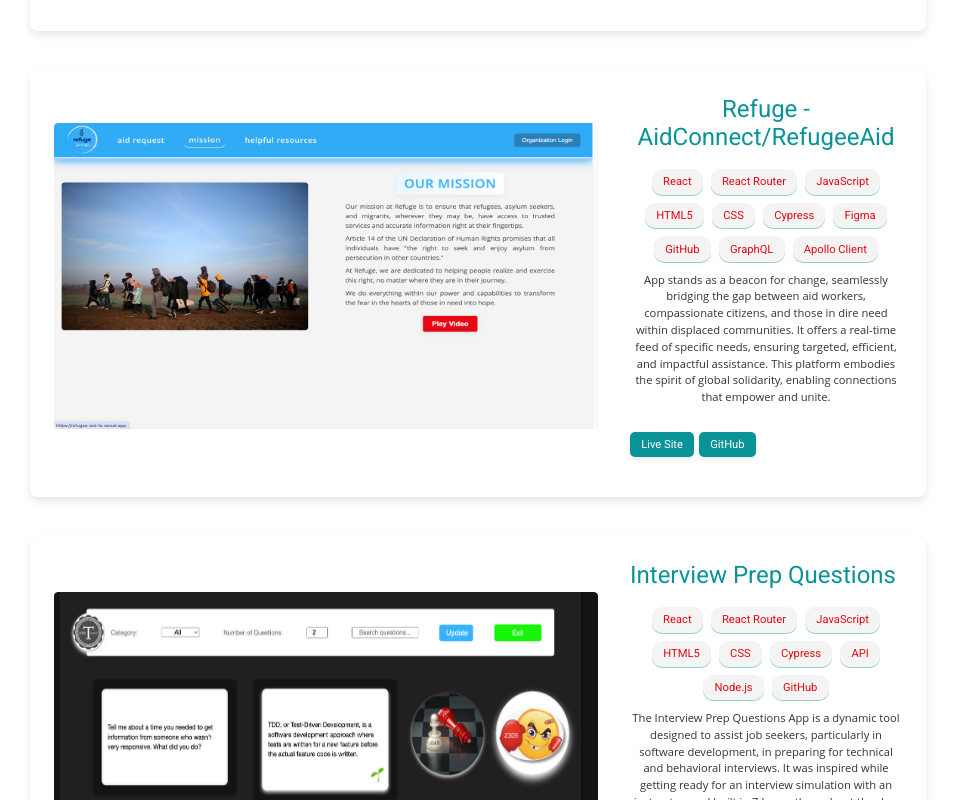
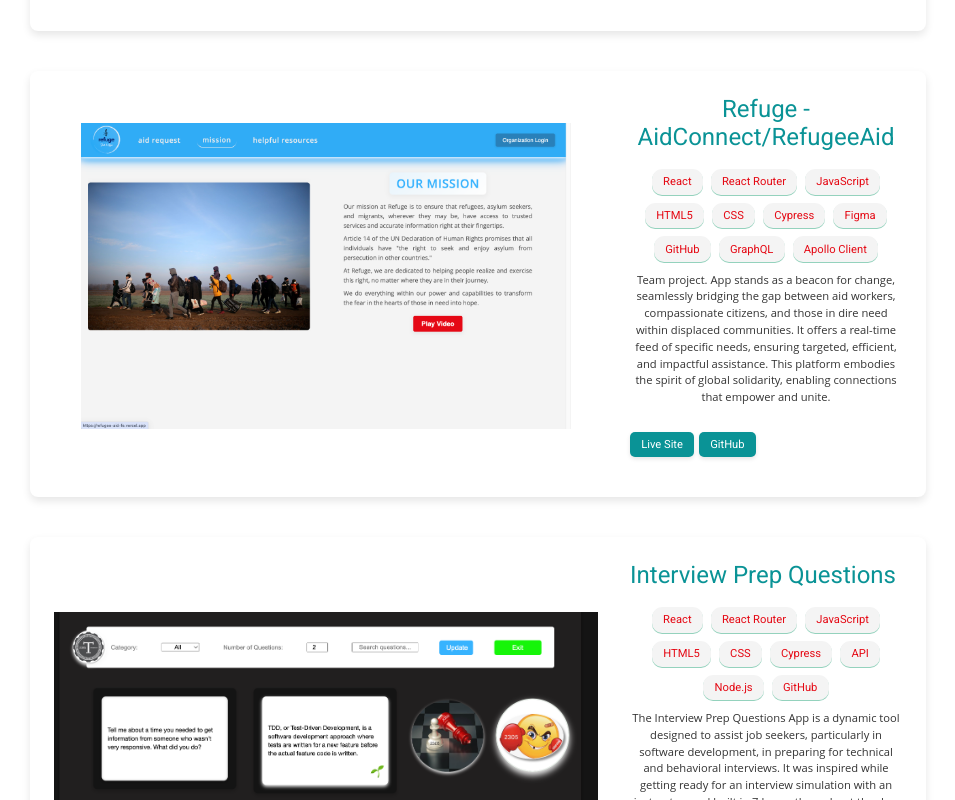
Before and after one commit to Sulton88Mehron90/portfolio1, a React (Create React App) app: page /detailed-projects in a window 1280 px wide. Shown: the part 1080-1880 px from the top of the page, without its empty margins (162-1117 px from the left). Built offline with nearby package versions, Linux system fonts and the light colour scheme.

Commit message:
Add edits to projects lists

```diff
--- a/src/components/Projects.jsx
+++ b/src/components/Projects.jsx
@@ -45,7 +45,7 @@ export const projectList = [
     title: 'Refuge - AidConnect/RefugeeAid',
     tech: ['React', 'React Router', 'JavaScript', 'HTML5', 'CSS', 'Cypress', 'Figma', 'GitHub', 'GraphQL', 'Apollo Client'],
     description:
-      'App stands as a beacon for change, seamlessly bridging the gap between aid workers, compassionate citizens, and those in dire need within displaced communities. It offers a real-time feed of specific needs, ensuring targeted, efficient, and impactful assistance. This platform embodies the spirit of global solidarity, enabling connections that empower and unite.',
+      'Team project. App stands as a beacon for change, seamlessly bridging the gap between aid workers, compassionate citizens, and those in dire need within displaced communities. It offers a real-time feed of specific needs, ensuring targeted, efficient, and impactful assistance. This platform embodies the spirit of global solidarity, enabling connections that empower and unite.',
     liveLink: 'https://refugee-aid-fe.vercel.app/',
     githubLink: 'https://github.com/Refugee-Aid-Capstone/refugee-aid-fe',
     image: refuge,
@@ -78,7 +78,7 @@ export const projectList = [
     title: 'FitChicks',
     tech: ['JavaScript', 'HTML5', 'CSS', 'Webpack', 'Fetch API', 'Figma', 'GitHub', 'Adobe Photoshop'],
     description:
-      "FitChicks/FitLit is a web application dedicated to delivering user-friendly and comprehensive dashboards that depict user's daily habits. These include sleep patterns, hydration levels, and physical activity metrics. The application provides up-to-date activity data, empowering users with insights about their lifestyle and facilitating informed decisions towards achieving their health goals and milestones.FitChicks/FitLit operates on a local server environment and interacts with dedicated API endpoints to fetch and manipulate user-specific data. Moreover, FitLit supports user interactivity allowing users to add new hydration records and daily activity notes, which aids in further customizing their health-tracking experience.",
+      "Team project. FitChicks/FitLit is a web application dedicated to delivering user-friendly and comprehensive dashboards that depict user's daily habits. These include sleep patterns, hydration levels, and physical activity metrics. The application provides up-to-date activity data, empowering users with insights about their lifestyle and facilitating informed decisions towards achieving their health goals and milestones.FitChicks/FitLit operates on a local server environment and interacts with dedicated API endpoints to fetch and manipulate user-specific data. Moreover, FitLit supports user interactivity allowing users to add new hydration records and daily activity notes, which aids in further customizing their health-tracking experience.",
     liveLink: 'https://fitlit-group-project-jy-jm-ps.vercel.app/',
     githubLink: 'https://github.com/Sulton88Mehron90/fitlit-group-project-jy-jm-ps',
     image: fitChicks,
@@ -89,7 +89,7 @@ export const projectList = [
     title: 'Rancid Tomatillos',
     tech: ['React', 'React Router', 'JavaScript', 'HTML5', 'CSS', 'Cypress', 'Figma', 'GitHub', 'Heroku'],
     description:
-      'Welcome to Rancid Tomatillos, your go-to platform for all things cinema! Browse our extensive library of movies, delve into detailed information on each film, and even watch trailers. Use the search feature to find movies that pique your interest, or filter films based on ratings to discover hidden gems.',
+      'Team project. Welcome to Rancid Tomatillos, your go-to platform for all things cinema! Browse our extensive library of movies, delve into detailed information on each film, and even watch trailers. Use the search feature to find movies that pique your interest, or filter films based on ratings to discover hidden gems.',
     liveLink: 'https://rancid-tomatillos-denzel-parvin.vercel.app/',
     githubLink: 'https://github.com/Sulton88Mehron90/rancid-tomatillos-denzel-parvin',
     image: rancidTomatillos,
@@ -111,7 +111,7 @@ export const projectList = [
     title: 'Parks Passport',
     tech: ['React', 'React Router', 'TypeScript', 'JavaScript', 'HTML5', 'CSS', 'Cypress', 'Fetch API', 'Figma', 'GitHub'],
     description:
-      "Created a web application that allows a user to browse National Parks, look further into details about a chosen park, and view, save, and remove parks in their favorites. Used data from the public NPS API to make a modern and sleek app that displays the parks data in a more pleasing and easily navigated UI. Collaborated within a dynamic team of three to develop a React project, while gaining proficiency in TypeScript, implementing routing with React Router, and performing end-to-end testing using Cypress.",
+      "Team project. Created a web application that allows a user to browse National Parks, look further into details about a chosen park, and view, save, and remove parks in their favorites. Used data from the public NPS API to make a modern and sleek app that displays the parks data in a more pleasing and easily navigated UI. Collaborated within a dynamic team of three to develop a React project, while gaining proficiency in TypeScript, implementing routing with React Router, and performing end-to-end testing using Cypress.",
     liveLink: 'https://stretch-tech-pi.vercel.app/',
     githubLink: 'https://github.com/Sulton88Mehron90/stretchTech',
     image: parkPassport,
@@ -144,7 +144,7 @@ export const projectList = [
     title: "What's Cookin'?",
     tech: ['JavaScript', 'HTML', 'CSS', 'Webpack', 'Mocha', 'Chai', 'Fetch API', 'Figma', 'Git'],
     description:
-      "What's Cookin'? is a group project completed as a part of Module 2 at Turing School of Software Design's Front-End curriculum. The application hosts a variety of recipes that can be viewed as a whole, by course (salads, hor d'oevres, main courses, sides), or searched by a tag or recipe name to show relevent recipes. When looking at a recipe's page that recipe can be saved to the users saved recipes page. When looking at the saved recipe collection the user may search through their recipes and delete recipes of their choosing.",
+      "Team project. What's Cookin'? is a group project completed as a part of Module 2 at Turing School of Software Design's Front-End curriculum. The application hosts a variety of recipes that can be viewed as a whole, by course (salads, hor d'oevres, main courses, sides), or searched by a tag or recipe name to show relevent recipes. When looking at a recipe's page that recipe can be saved to the users saved recipes page. When looking at the saved recipe collection the user may search through their recipes and delete recipes of their choosing.",
     liveLink: 'https://whats-cookin-group-project.vercel.app/',
     githubLink: 'https://github.com/JamieCaudill/whats-cookin-group-project',
     image: whatsCookin,
@@ -155,7 +155,7 @@ export const projectList = [
     title: 'ColoRandom',
     tech: ['JavaScript', 'HTML', 'CSS', 'GitHub'],
     description:
-      "An app was built that displays a randomized palette of five colors. This app allows users to save their favorite palettes to a collection and delete palettes from their saved collection as needed. A web application was developed using vanilla JavaScript to create a randomized color palette and enable users to save and delete previous palettes. Git Workflow practices were utilized for team collaboration, and the project was optimized to use data models to track the user’s saved palettes and the current palette. Feedback from project managers and mentors was incorporated through ongoing code reviews.",
+      "Team project. An app was built that displays a randomized palette of five colors. This app allows users to save their favorite palettes to a collection and delete palettes from their saved collection as needed. A web application was developed using vanilla JavaScript to create a randomized color palette and enable users to save and delete previous palettes. Git Workflow practices were utilized for team collaboration, and the project was optimized to use data models to track the user’s saved palettes and the current palette. Feedback from project managers and mentors was incorporated through ongoing code reviews.",
     liveLink: 'https://andreasorensen.github.io/coloRandom-Team-Project/',
     githubLink: 'https://github.com/andreasorensen/coloRandom-Team-Project',
     image: coloRandom,
@@ -187,7 +187,7 @@ export const projectList = [
 const Projects = () => {
   return (
     <section id="projects" className="divider">
-      <h2>My Projects</h2>
+      <h2>Projects</h2>
       <div>
         {projectList.slice(0, 3).map((project, i) => (
           <Project key={project.id} data={project} reverse={i % 2 === 0} />
--- a/src/index.css
+++ b/src/index.css
@@ -428,14 +428,15 @@ header {
   box-shadow: 0 4px 8px rgba(0, 0, 0, 0.1);
 }
 
-.project:last-of-type {
+/* .project:last-of-type {
   margin-bottom: 0;
-}
+} */
 
 .project .image-link {
   display: block;
   width: 100%;
   height: auto;
+
   margin-bottom: 1rem;
   aspect-ratio: 16/9;
   border-radius: 4px;
@@ -446,6 +447,10 @@ header {
 .project .image {
   width: 100%;
   height: auto;
+  object-fit: contain;
+  border-radius: 8px;
+  display: block;
+  margin: 0 auto;
 }
 
 .project .links {
@@ -523,100 +528,80 @@ header {
 }
 
 /*
+
 .project {
-  margin-bottom: 2.5rem;
-  padding: 1.5rem;
-  border-radius: 8px;
-  background-color: #fff;
-  box-shadow: 0 4px 8px rgba(0, 0, 0, 0.1);
   display: flex;
   flex-direction: column;
-  align-items: center;
-  transition: transform 0.3s ease, box-shadow 0.3s ease;
+  margin-bottom: 2rem;
 }
 
-.project:hover {
-  transform: translateY(-5px);
-  box-shadow: 0 8px 16px rgba(0, 0, 0, 0.15);
+.project.reverse {
+  flex-direction: column-reverse;
 }
 
 .project .image-link {
   display: block;
   width: 100%;
   height: auto;
-  margin-bottom: 1rem;
-  aspect-ratio: 16/9;
-  border-radius: 4px;
-  overflow: hidden;
-  text-decoration: none;
 }
 
 .project .image {
   width: 100%;
   height: auto;
+  object-fit: contain;
+  border-radius: 8px;
+  background-color: #f4f4f4;
+  display: block;
+  margin: 0 auto;
+}
+
+
+.project .content {
+  padding: 1rem;
+  background: #fff;
+  box-shadow: 0 4px 6px rgba(0, 0, 0, 0.1);
+  border-radius: 8px;
+}
+
+.project .content h3 {
+  margin-top: 0;
+}
+
+.project .content ul {
+  padding: 0;
+  list-style: none;
+  display: flex;
+  flex-wrap: wrap;
+  gap: 0.5rem;
+  margin-bottom: 1rem;
+}
+
+.project .content ul li {
+  background: #eee;
+  padding: 0.5rem 1rem;
+  border-radius: 5px;
+}
+
+.project .content p {
+  margin-bottom: 1rem;
 }
 
 .project .links {
   display: flex;
-  gap: 0.5rem;
-  justify-content: center;
-  margin-bottom: 1rem;
+  gap: 1rem;
 }
 
 .project .links a {
+  background: var(--primary);
+  color: var(--white);
   padding: 0.5rem 1rem;
   border-radius: 5px;
-  background-color: var(--primary);
-  color: var(--white);
   text-decoration: none;
-  font-size: 0.9rem;
-  font-weight: 500;
-  transition: background-color 0.3s ease, transform 0.3s ease;
-  box-shadow: 0 2px 4px rgba(0, 0, 0, 0.1);
+  transition: background-color 0.3s ease;
 }
 
 .project .links a:hover {
-  background-color: var(--primary-shadow);
-  transform: translateY(-2px);
-}
-
-.project .content {
-  display: flex;
-  flex-direction: column;
-  gap: 1rem;
-  text-align: center;
-}
-
-.project h3 {
-  font-size: 1.5rem;
-  color: var(--headings);
-  margin-bottom: 0.5rem;
-}
-
-.project .tech-list {
-  display: flex;
-  flex-wrap: wrap;
-  gap: 0.5rem;
-  justify-content: center;
-  margin-bottom: 1rem;
-  list-style: none;
-  padding: 0;
-}
-
-.project .tech-item {
-  padding: 0.4rem 0.7rem;
-  border-radius: 10px;
-  font-size: 0.8rem;
-  background-color: #f4f4f4;
-  color: var(--tech-color);
-  box-shadow: 0 1px var(--primary-shadow);
-}
-
-.project .description {
-  font-size: 0.9rem;
-  line-height: 1.6;
-  color: var(--body-text);
-  margin-bottom: 0;
+  background: var(--primary-shadow);
 }
  */
 
@@ -627,7 +612,6 @@ header {
   font-size: 0.9rem;
   color: var(--primary);
 }
-
 
 .contact-form {
   background: var(--white);
@@ -642,6 +626,7 @@ header {
   margin-bottom: 20px;
   color: var(--headings);
   font-weight: 400;
+  font-size: 2rem;
 }
 
 .contact-form label {
```
Also changed, not shown: src/components/sandBox.md (+101 -0 lines).
